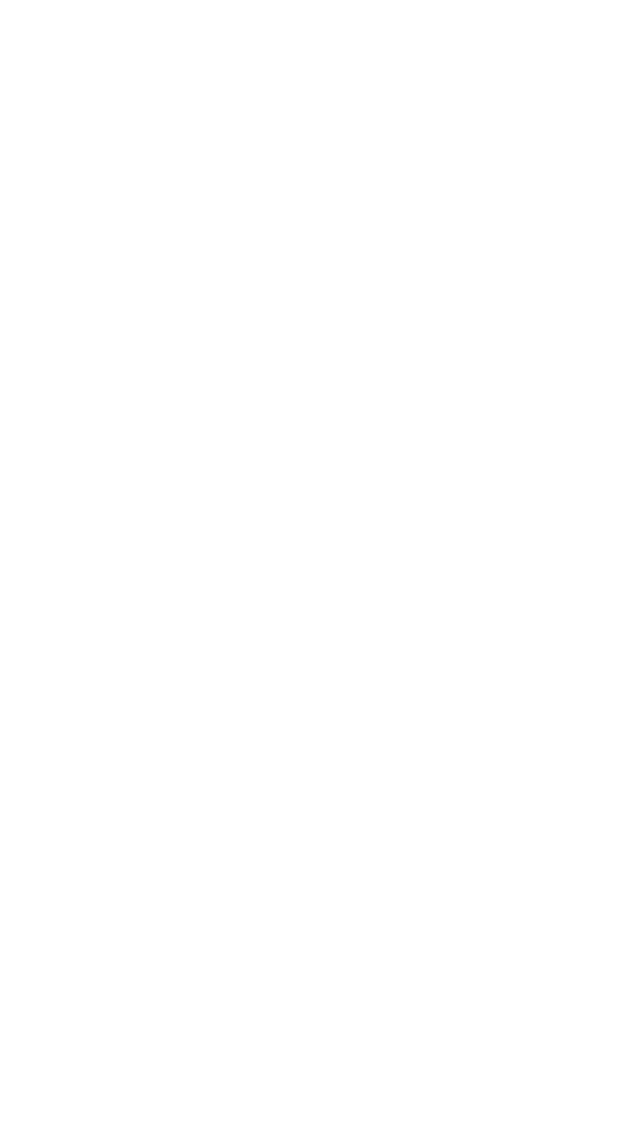
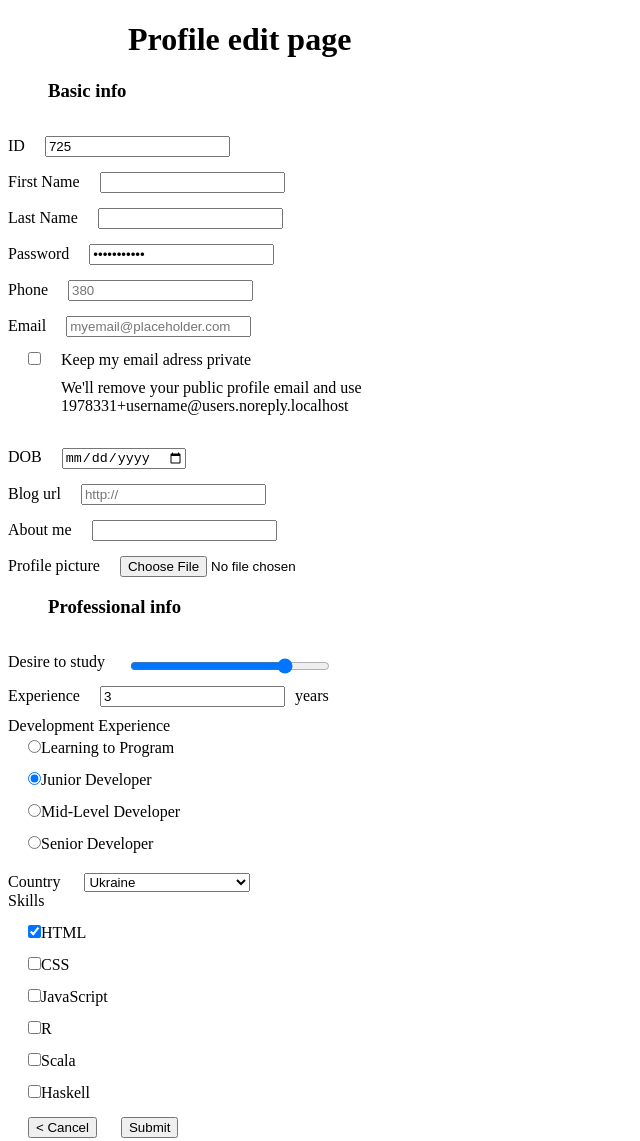
Before and after one commit to n1zz4-hs/aboutme, a plain HTML site: page Homework2/index.html in a window 1280 px wide. Shown: the whole page, without its empty margins (0-640 px from the left). Before the commit the page ends 800 px from the top, so only its background shows below. Drawn offline with Linux system fonts and the light colour scheme.

Commit message:
final commit

```diff
--- a/Homework2/css/style.css
+++ b/Homework2/css/style.css
@@ -0,0 +1,47 @@
+h1 {
+    margin-left: 120px;
+  }
+
+  h3 {
+    margin-left: 40px;
+  }
+
+  input {
+    margin: 15px 0 0 20px;
+  }
+
+  #private-email {
+    margin-right: 20px;
+  }
+
+  .removing {
+    width: 310px;
+    margin-top: 10px;
+    margin-left: 53px;
+  }
+
+  #study-desiring {
+    position: relative;
+    bottom: -7px;
+    right: -5px;
+    width: 200px;
+  }
+
+  .years {
+    display: inline-block;
+    margin-left: 10px;
+  }
+
+  #devxp {
+    position: relative;
+    bottom: -10px;
+  }
+
+  .dexexp {
+    margin-left: 20px;
+  }
+
+  #country {
+    margin-left: 20px;
+    margin-top: 20px;
+  }
--- a/Homework2/index.html
+++ b/Homework2/index.html
@@ -8,6 +8,68 @@
     <link rel="stylesheet" href="css/style.css">
 </head>
 <body>
-
+    <h1>Profile edit page</h1>
+    <div class="form">
+        <form id="basis">
+            <h3>Basic info</h3>
+            <label for="ID">ID</label><input type="text" id="ID" value="725">
+            <br>
+            <label for="first-name">First Name</label><input type="text" id="first-name">
+            <br>
+            <label for="last-name">Last Name</label><input type="text" id="last-name">
+            <br>
+            <label for="password">Password</label><input type="password" id="password" value="12345678910">
+            <br>
+            <label for="phone">Phone</label><input type="tel" id="phone" placeholder="380">
+            <br>
+            <label for="email">Email</label><input type="email" id="email" placeholder="myemail@placeholder.com">
+            <br>
+            <input type="checkbox" id="private-email"><label for="private-email">Keep my email adress private</label>
+            <br>
+            <div class="removing">We'll remove your public profile email and use 1978331+username@users.noreply.localhost</div>
+            <br>
+            <label for="dob">DOB</label><input type="date" id="dob">
+            <br>
+            <label for="blog-url">Blog url</label><input type="url" id="blog-url" placeholder="http://">
+            <br>
+            <label for="about-me">About me</label><input type="text" id="about-me">
+            <br>
+            <label for="profile-picture">Profile picture</label><input type="file" id="profile-picture">
+    </form>
+    <form id="pro">
+        <h3>Professional info</h3>
+        <label for="study-desiring">Desire to study</label><input type="range" id="study-desiring" value="80">
+        <br>
+        <label for="exp">Experience</label><input type="number" id="exp" value="3"><div class="years">years</div>
+        <br>
+        <label id="devxp">Development Experience</label>
+        <br>
+        <input type="radio" name="devexp" class="devexp" value="learning">Learning to Program <br>
+        <input type="radio" name="devexp" class="devexp" value="junior" checked>Junior Developer <br>
+        <input type="radio" name="devexp" class="devexp" value="midle">Mid-Level Developer <br>
+        <input type="radio" name="devexp" class="devexp" value="senior">Senior Developer
+        <br>
+        <label for="country">Country</label>
+        <select id="country" form="pro">
+              <option disabled> - Choose Your Country -</option>
+              <option value="ukraine">Ukraine</option>
+              <option value="usa">USA</option>
+              <option value="thailand">Thailand</option>
+              <option value="spain">Spain</option>
+        </select>
+        <br>
+        <label for="skills">Skills</label>
+        <br>
+        <input type="checkbox" name="skills" class="skills" checked>HTML<br>
+        <input type="checkbox" name="skills" class="skills">CSS<br>
+        <input type="checkbox" name="skills" class="skills">JavaScript<br>
+        <input type="checkbox" name="skills" class="skills">R<br>
+        <input type="checkbox" name="skills" class="skills">Scala<br>
+        <input type="checkbox" name="skills" class="skills">Haskell
+        <br>
+    </form>
+    <input type="reset" value="< Cancel">
+    <input type="submit" value="Submit">
+    </div>
 </body>
 </html>
```
